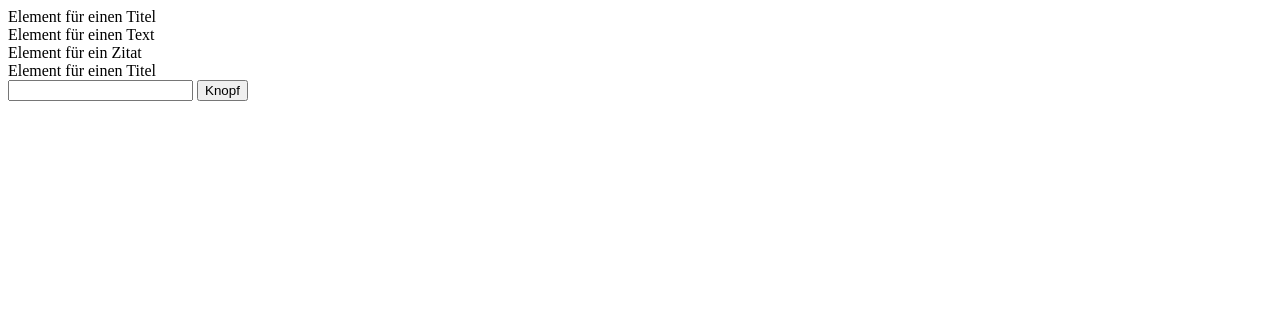
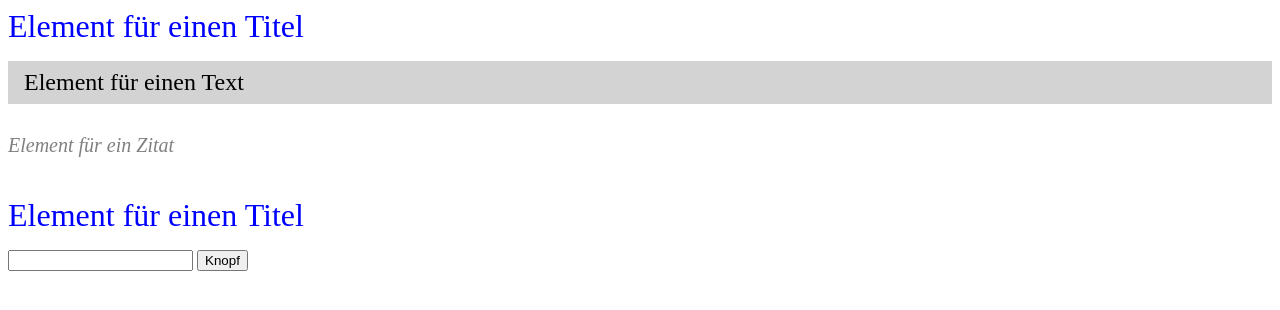
Before and after one commit to umbertobomba/textGame, a plain HTML site: page index.html in a window 1280 px wide. Drawn offline with Linux system fonts and the light colour scheme.

Commit message:
Externes Stylesheet-File erstellt und in html verlinkt

```diff
--- a/index.html
+++ b/index.html
@@ -2,16 +2,17 @@
 <html>
     <head>
         <title>Mrs.Gillos Blumenparadies</title>
+        <link rel="stylesheet" href="styles.css">
     </head>
     <body>
-        <div>
-           <div>Element für einen Titel</div>
-           <div>Element für einen Text</div>
-           <div>Element für ein Zitat</div>
+        <div class="first-container">
+           <div class="main-title">Element für einen Titel</div>
+           <div class="text">Element für einen Text</div>
+           <div class="quote">Element für ein Zitat</div>
         </div>
 
         <div>
-            <div>Element für einen Titel</div>
+            <div class="main-title">Element für einen Titel</div>
             <input type="text">
             <button>Knopf</button>
         </div>
--- /dev/null
+++ b/styles.css
@@ -0,0 +1,22 @@
+.main-title{
+    font-size: 32px;
+    color: blue;
+    margin-bottom: 16px;
+}
+
+.text{
+    font-size: 24px;
+    background-color: lightgray;
+    padding: 8px 0px 8px 16px;
+    margin-bottom: 30px;
+}
+
+.quote{
+    font-size: 20px;
+    font-style: italic;
+    color: grey;
+}
+
+.first-container{
+    margin-bottom: 40px;
+}
```
Also changed, not shown: 1 other file.
